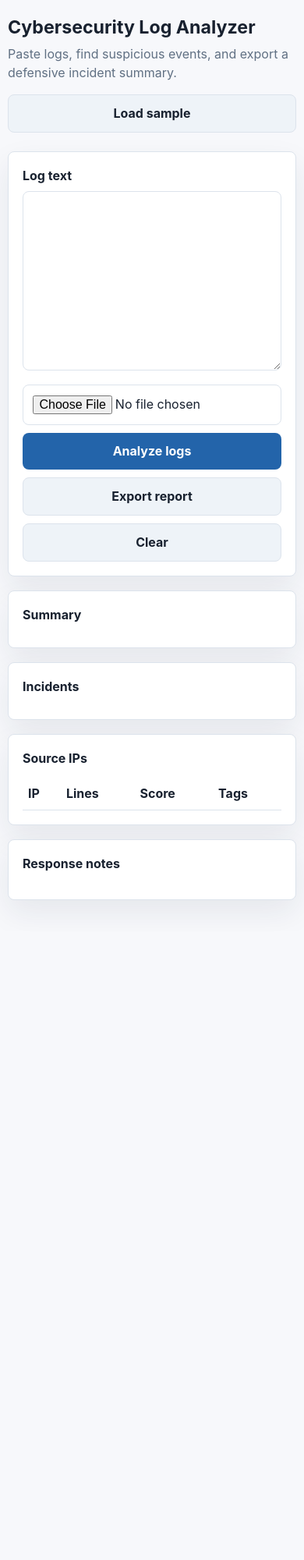
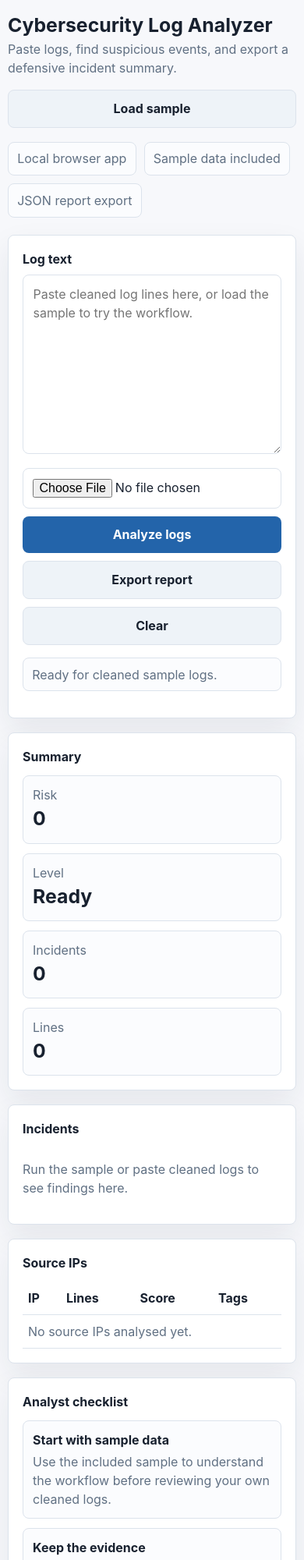
Before and after one commit to AbbasR99945/cybersecurity-log-analyzer, a website: page index.html in a window 390 px wide. Shown: the top 2000 px of the page at 78% size. Before the commit the page ends 1194 px from the top, so only its background shows below. Drawn offline with Linux system fonts and the light colour scheme.

Commit message:
Polish log analyzer portfolio app

```diff
--- a/app.js
+++ b/app.js
@@ -8,6 +8,8 @@ const metrics = document.querySelector("#metrics");
 const incidentList = document.querySelector("#incidents");
 const ipTable = document.querySelector("#ip-table tbody");
 const advice = document.querySelector("#advice");
+const checklist = document.querySelector("#checklist");
+const statusBox = document.querySelector("#status");
 
 let lastReport = null;
 
@@ -86,8 +88,10 @@ function analyzeLogs(text) {
 }
 
 function render(report) {
+  const riskLevel = getRiskLevel(report.riskScore);
   metrics.innerHTML = `
-    <div class="metric"><span class="muted">Risk</span><strong>${report.riskScore}</strong></div>
+    <div class="metric"><span class="muted">Risk</span><strong class="${riskLevel.className}">${report.riskScore}</strong></div>
+    <div class="metric"><span class="muted">Level</span><strong>${riskLevel.label}</strong></div>
     <div class="metric"><span class="muted">Incidents</span><strong>${report.incidentCount}</strong></div>
     <div class="metric"><span class="muted">Lines</span><strong>${report.lineCount}</strong></div>
     <div class="metric"><span class="muted">IPs</span><strong>${report.uniqueIps}</strong></div>
@@ -109,7 +113,14 @@ function render(report) {
       <td>${stat.tags.map(tag => `<span class="tag">${tag}</span>`).join("")}</td>
     </tr>
   `).join("");
+  checklist.innerHTML = buildChecklist(report).map(item => `
+    <div class="check-item">
+      <strong>${item.title}</strong>
+      <span>${item.detail}</span>
+    </div>
+  `).join("");
   advice.innerHTML = buildAdvice(report).map(line => `<li>${line}</li>`).join("");
+  statusBox.textContent = `Analysis complete: ${report.incidentCount} incident${report.incidentCount === 1 ? "" : "s"} from ${report.lineCount} log line${report.lineCount === 1 ? "" : "s"}.`;
 }
 
 function buildAdvice(report) {
@@ -119,6 +130,49 @@ function buildAdvice(report) {
   if (report.ipStats.some(stat => stat.tags.includes("Sensitive path probe"))) actions.push("Check web server hardening, disable unused admin routes, and monitor repeated 404 probes.");
   if (actions.length === 0) actions.push("Keep collecting logs and compare this run with a normal baseline.");
   return actions;
+}
+
+function buildChecklist(report) {
+  return [
+    {
+      title: "Confirm ownership",
+      detail: "Use this on logs you own or have permission to review."
+    },
+    {
+      title: "Check the strongest source",
+      detail: report.ipStats[0]
+        ? `${report.ipStats[0].ip} has the highest score in this run.`
+        : "No source IP stood out in this run."
+    },
+    {
+      title: "Look for follow-up access",
+      detail: report.incidentCount
+        ? "Search around the same timestamps for successful logins or new admin actions."
+        : "No suspicious rule hits were found, so compare against a normal baseline."
+    }
+  ];
+}
+
+function getRiskLevel(score) {
+  if (score >= 70) return { label: "High", className: "danger" };
+  if (score >= 35) return { label: "Medium", className: "warning" };
+  return { label: "Low", className: "success" };
+}
+
+function renderEmptyState() {
+  metrics.innerHTML = `
+    <div class="metric"><span class="muted">Risk</span><strong>0</strong></div>
+    <div class="metric"><span class="muted">Level</span><strong>Ready</strong></div>
+    <div class="metric"><span class="muted">Incidents</span><strong>0</strong></div>
+    <div class="metric"><span class="muted">Lines</span><strong>0</strong></div>
+  `;
+  incidentList.innerHTML = "<p class=\"muted\">Run the sample or paste cleaned logs to see findings here.</p>";
+  ipTable.innerHTML = "<tr><td colspan=\"4\" class=\"muted\">No source IPs analysed yet.</td></tr>";
+  checklist.innerHTML = `
+    <div class="check-item"><strong>Start with sample data</strong><span>Use the included sample to understand the workflow before reviewing your own cleaned logs.</span></div>
+    <div class="check-item"><strong>Keep the evidence</strong><span>Each finding keeps the original line so the score can be checked manually.</span></div>
+  `;
+  advice.innerHTML = "<li>Load the sample log to see response notes.</li>";
 }
 
 function escapeHtml(value) {
@@ -137,9 +191,16 @@ function download(filename, content) {
 
 fileInput.addEventListener("change", async () => {
   const file = fileInput.files[0];
-  if (file) input.value = await file.text();
+  if (file) {
+    input.value = await file.text();
+    statusBox.textContent = `Loaded ${file.name}. Run analysis when ready.`;
+  }
 });
 analyzeButton.addEventListener("click", () => {
+  if (!input.value.trim()) {
+    statusBox.textContent = "Add log text or load the sample first.";
+    return;
+  }
   lastReport = analyzeLogs(input.value);
   render(lastReport);
 });
@@ -154,8 +215,14 @@ clearButton.addEventListener("click", () => {
   incidentList.innerHTML = "";
   ipTable.innerHTML = "";
   advice.innerHTML = "";
+  checklist.innerHTML = "";
+  statusBox.textContent = "Cleared. Ready for another log sample.";
   lastReport = null;
+  renderEmptyState();
 });
 exportButton.addEventListener("click", () => {
   if (lastReport) download("security-log-report.json", JSON.stringify(lastReport, null, 2));
+  else statusBox.textContent = "Run an analysis before exporting a report.";
 });
+
+renderEmptyState();
--- a/index.html
+++ b/index.html
@@ -15,16 +15,22 @@
       </div>
       <button id="sample" class="secondary">Load sample</button>
     </header>
+    <section class="status-strip" aria-label="project status">
+      <span>Local browser app</span>
+      <span>Sample data included</span>
+      <span>JSON report export</span>
+    </section>
     <section class="grid">
       <div class="panel full">
         <label for="log-input">Log text</label>
-        <textarea id="log-input" spellcheck="false"></textarea>
+        <textarea id="log-input" spellcheck="false" placeholder="Paste cleaned log lines here, or load the sample to try the workflow."></textarea>
         <div class="actions">
           <input id="log-file" type="file" accept=".log,.txt">
           <button id="analyze">Analyze logs</button>
           <button id="export" class="secondary">Export report</button>
           <button id="clear" class="secondary">Clear</button>
         </div>
+        <p id="status" class="status-note" aria-live="polite">Ready for cleaned sample logs.</p>
       </div>
       <div class="panel full">
         <h2>Summary</h2>
@@ -36,10 +42,16 @@
       </div>
       <div class="panel">
         <h2>Source IPs</h2>
-        <table id="ip-table">
-          <thead><tr><th>IP</th><th>Lines</th><th>Score</th><th>Tags</th></tr></thead>
-          <tbody></tbody>
-        </table>
+        <div class="table-wrap">
+          <table id="ip-table">
+            <thead><tr><th>IP</th><th>Lines</th><th>Score</th><th>Tags</th></tr></thead>
+            <tbody></tbody>
+          </table>
+        </div>
+      </div>
+      <div class="panel full">
+        <h2>Analyst checklist</h2>
+        <div id="checklist" class="checklist"></div>
       </div>
       <div class="panel full">
         <h2>Response notes</h2>
--- a/styles.css
+++ b/styles.css
@@ -16,16 +16,23 @@
 
 * { box-sizing: border-box; }
 
+html {
+  overflow-x: hidden;
+}
+
 body {
   margin: 0;
   font-family: Inter, ui-sans-serif, system-ui, -apple-system, BlinkMacSystemFont, "Segoe UI", sans-serif;
   background: var(--bg);
   color: var(--text);
   line-height: 1.5;
+  overflow-x: hidden;
 }
 
 button, input, textarea, select {
   font: inherit;
+  max-width: 100%;
+  min-width: 0;
 }
 
 button {
@@ -70,20 +77,39 @@ select:focus-visible {
 
 .brand h1 {
   margin: 0;
-  font-size: clamp(1.45rem, 3vw, 2.3rem);
+  font-size: 2.2rem;
   letter-spacing: 0;
+  overflow-wrap: anywhere;
 }
 
 .brand p {
   margin: 4px 0 0;
   color: var(--muted);
   max-width: 760px;
+  overflow-wrap: anywhere;
 }
 
 .grid {
   display: grid;
   grid-template-columns: repeat(12, 1fr);
   gap: 18px;
+}
+
+.status-strip {
+  display: flex;
+  flex-wrap: wrap;
+  gap: 10px;
+  margin: -6px 0 22px;
+}
+
+.status-strip span,
+.status-note {
+  border: 1px solid var(--line);
+  border-radius: 8px;
+  background: #fbfcfe;
+  color: var(--muted);
+  padding: 0.55rem 0.7rem;
+  overflow-wrap: anywhere;
 }
 
 .panel {
@@ -135,7 +161,7 @@ textarea {
 
 .metric-row {
   display: grid;
-  grid-template-columns: repeat(4, minmax(0, 1fr));
+  grid-template-columns: repeat(auto-fit, minmax(150px, 1fr));
   gap: 12px;
 }
 
@@ -161,6 +187,25 @@ textarea {
   gap: 10px;
 }
 
+.checklist {
+  display: grid;
+  grid-template-columns: repeat(3, minmax(0, 1fr));
+  gap: 12px;
+}
+
+.check-item {
+  border: 1px solid var(--line);
+  border-radius: 8px;
+  background: #fbfcfe;
+  padding: 12px;
+}
+
+.check-item span {
+  display: block;
+  color: var(--muted);
+  margin-top: 4px;
+}
+
 .item {
   border: 1px solid var(--line);
   border-radius: 8px;
@@ -173,6 +218,7 @@ textarea {
 .tag {
   display: inline-flex;
   align-items: center;
+  max-width: 100%;
   border-radius: 999px;
   border: 1px solid var(--line);
   padding: 0.18rem 0.5rem;
@@ -180,6 +226,7 @@ textarea {
   background: #f5f8fb;
   color: var(--muted);
   font-size: 0.82rem;
+  overflow-wrap: anywhere;
 }
 
 canvas {
@@ -195,6 +242,10 @@ table {
   border-collapse: collapse;
 }
 
+.table-wrap {
+  overflow-x: auto;
+}
+
 th, td {
   text-align: left;
   border-bottom: 1px solid var(--line);
@@ -206,11 +257,12 @@ th, td {
   .topbar { align-items: flex-start; flex-direction: column; }
   .panel,
   .panel.third { grid-column: 1 / -1; }
-  .metric-row { grid-template-columns: repeat(2, minmax(0, 1fr)); }
+  .checklist { grid-template-columns: 1fr; }
 }
 
 @media (max-width: 520px) {
   .app-shell { width: min(100% - 20px, 1180px); padding-top: 18px; }
+  .brand h1 { font-size: 1.55rem; line-height: 1.15; }
   .metric-row { grid-template-columns: 1fr; }
   button { width: 100%; }
 }
```
Also changed, not shown: PSEUDOCODE.md (+3 -3 lines), tests/smoke-test.mjs (+1 -1 lines), README.md, screenshots/app-home.png.
